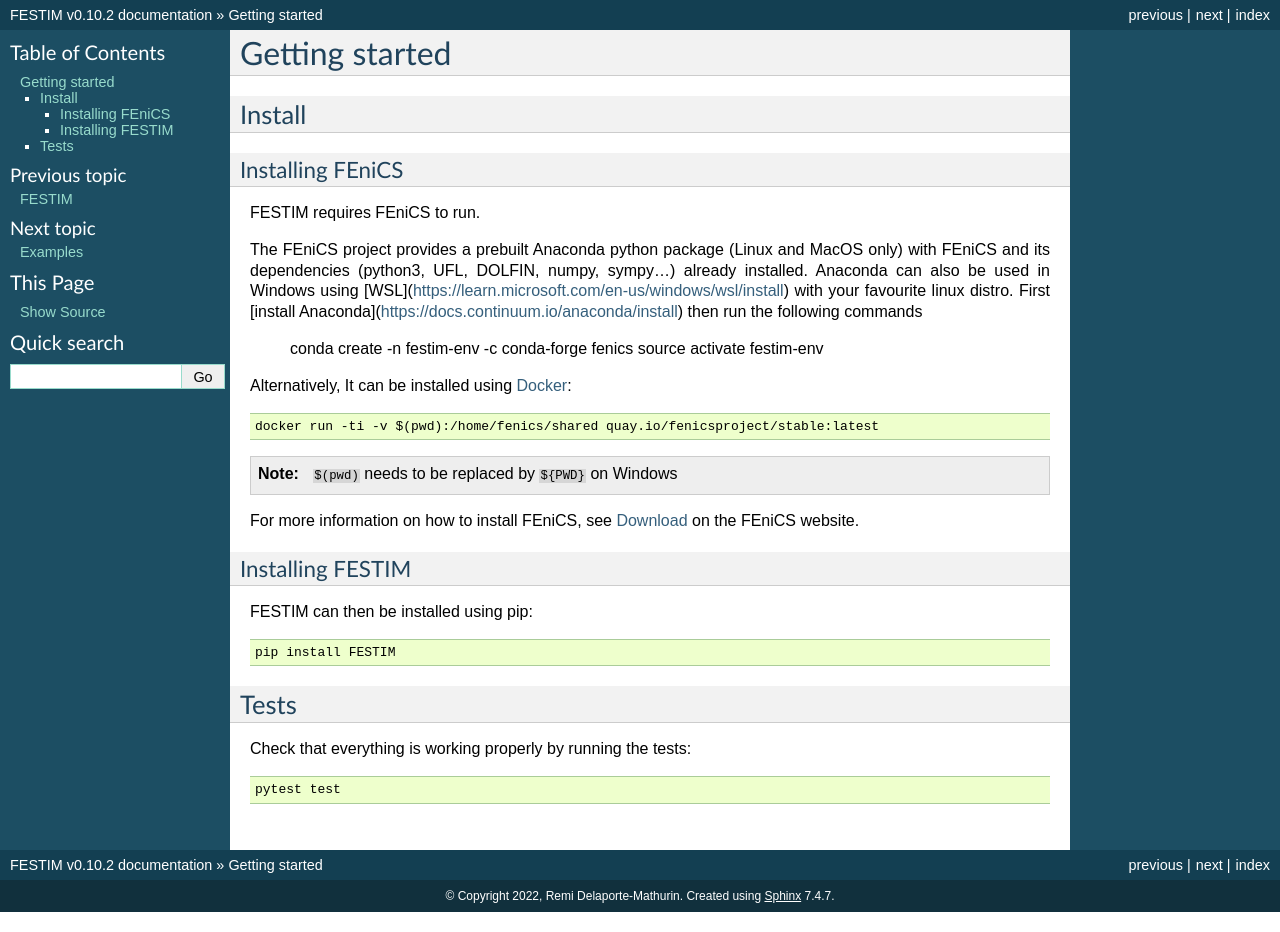
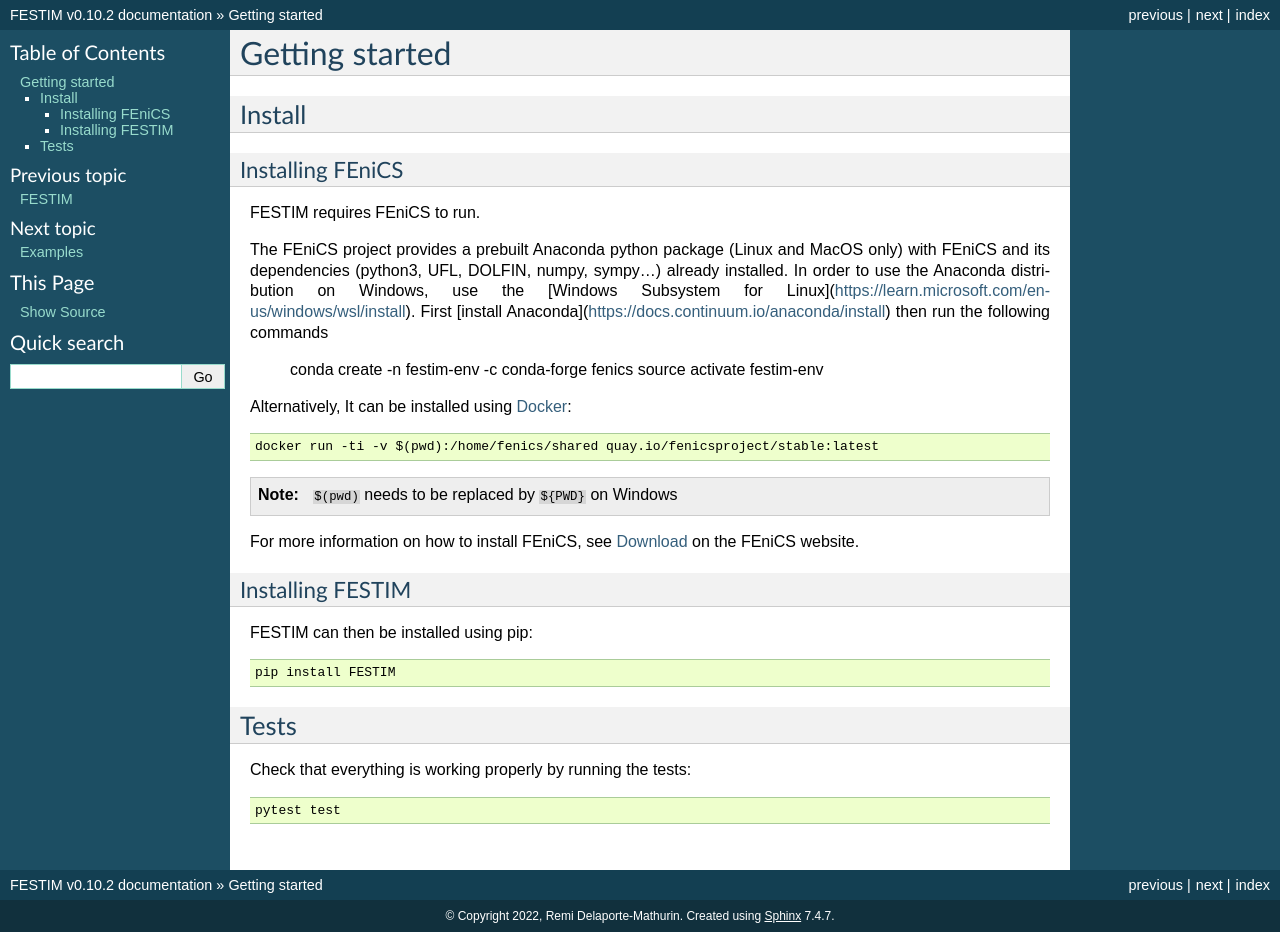
Before and after one commit to festim-dev/FESTIM, a Sphinx documentation site: the page built from docs/source/getting_started.rst, in a window 1280 px wide. Built offline with Sphinx 7.4.7, drawn with Linux system fonts in a browser that asks for light colours.

Commit message:
Update docs/source/getting_started.rst
Co-authored-by: Rémi Delaporte-Mathurin <40028739+RemDelaporteMathurin@users.noreply.github.com>

```diff
--- a/docs/source/getting_started.rst
+++ b/docs/source/getting_started.rst
@@ -11,7 +11,7 @@
 FESTIM requires FEniCS to run.
 
 The FEniCS project provides a prebuilt Anaconda python package (Linux and MacOS only) with FEniCS and its dependencies (python3, UFL, DOLFIN, numpy, sympy...)  already installed.
-Anaconda can also be used in Windows using [WSL](https://learn.microsoft.com/en-us/windows/wsl/install) with your favourite linux distro.
+In order to use the Anaconda distribution on Windows, use the [Windows Subsystem for Linux](https://learn.microsoft.com/en-us/windows/wsl/install).
 First [install Anaconda](https://docs.continuum.io/anaconda/install) then run the following commands
 
     conda create -n festim-env -c conda-forge fenics
```
